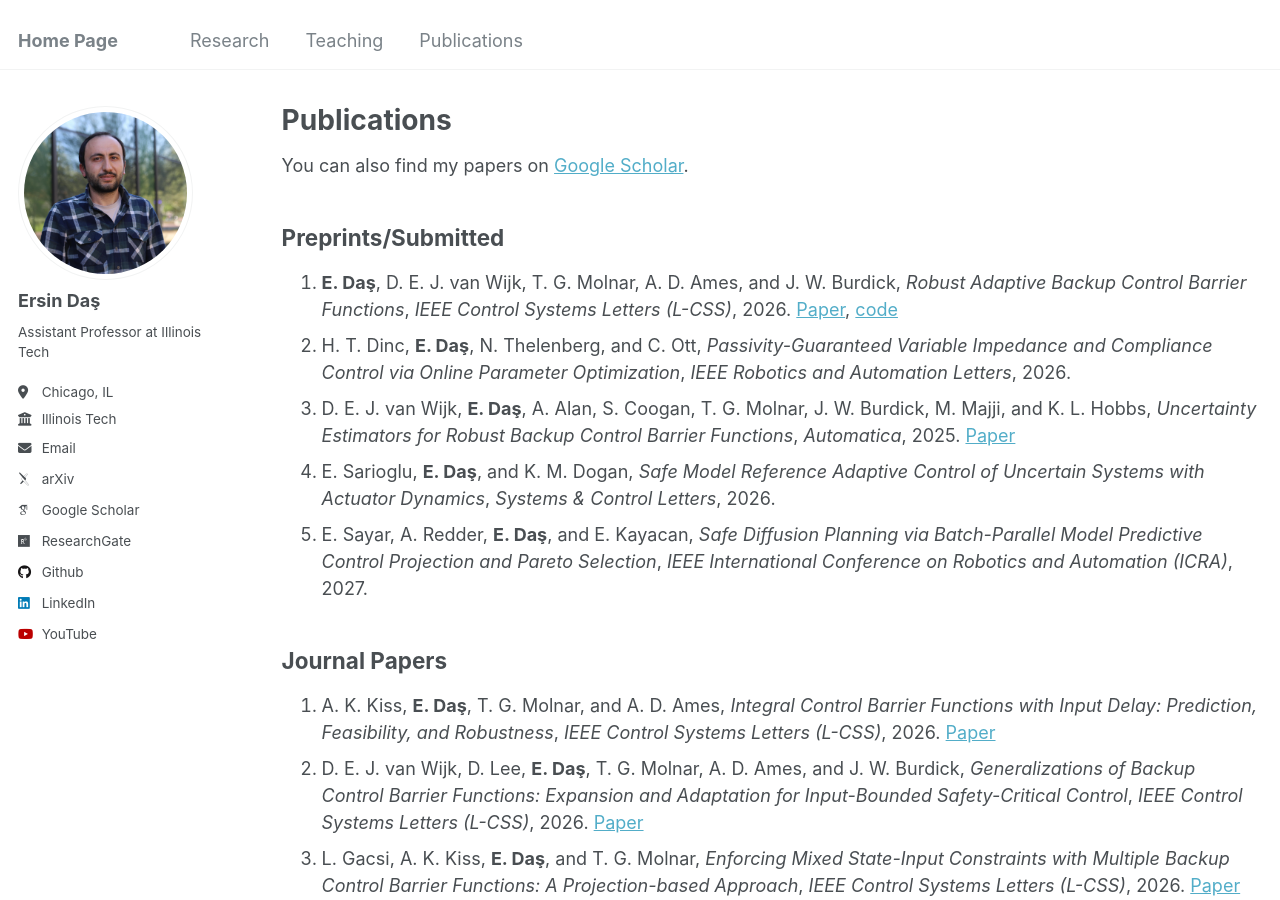
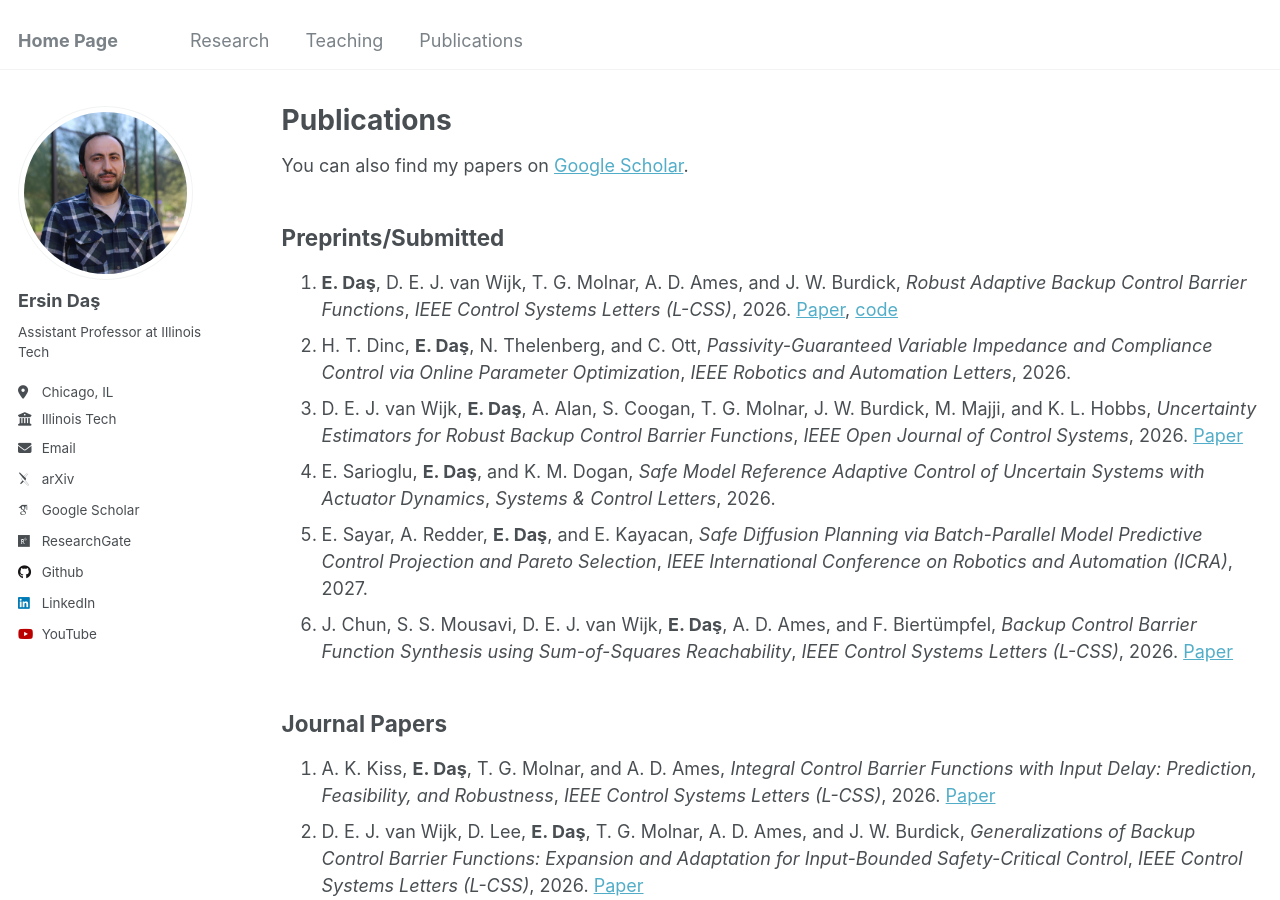
Before and after one commit to ersindas/ersindas.github.io, a Jekyll site: the page built from _pages/publications.md, in a window 1280 px wide and 900 px high. Built offline with Jekyll 4.4.1, drawn with Linux system fonts in a browser that asks for light colours; some web fonts are replaced.

Commit message:
Update publication details and journal names

```diff
--- a/_pages/publications.md
+++ b/_pages/publications.md
@@ -10,10 +10,11 @@ author_profile: true
 ## Preprints/Submitted
 1. **E. Daş**, D. E. J. van Wijk, T. G. Molnar, A. D. Ames, and J. W. Burdick, *Robust Adaptive Backup Control Barrier Functions*, *IEEE Control Systems Letters (L-CSS)*, 2026. [Paper](https://arxiv.org/pdf/2607.20842), [code](https://github.com/ersindas/abCBFs)
 2. H. T. Dinc, **E. Daş**, N. Thelenberg, and C. Ott, *Passivity-Guaranteed Variable Impedance and Compliance Control via Online Parameter Optimization*, *IEEE Robotics and Automation Letters*, 2026.
-3. D. E. J. van Wijk, **E. Daş**, A. Alan, S. Coogan, T. G. Molnar, J. W. Burdick, M. Majji, and K. L. Hobbs, *Uncertainty Estimators for Robust Backup Control Barrier Functions*, *Automatica*, 2025. [Paper](https://arxiv.org/pdf/2503.15734)
+3. D. E. J. van Wijk, **E. Daş**, A. Alan, S. Coogan, T. G. Molnar, J. W. Burdick, M. Majji, and K. L. Hobbs, *Uncertainty Estimators for Robust Backup Control Barrier Functions*, *IEEE Open Journal of Control Systems*, 2026. [Paper](https://arxiv.org/pdf/2503.15734)
 4. E. Sarioglu, **E. Daş**, and K. M. Dogan, *Safe Model Reference Adaptive Control of Uncertain Systems with
 Actuator Dynamics*, *Systems & Control Letters*, 2026.
 5. E. Sayar, A. Redder, **E. Daş**, and E. Kayacan, *Safe Diffusion Planning via Batch-Parallel Model Predictive Control Projection and Pareto Selection*, *IEEE International Conference on Robotics and Automation (ICRA)*, 2027.
+6. J. Chun, S. S. Mousavi, D. E. J. van Wijk, **E. Daş**, A. D. Ames, and F. Biertümpfel, *Backup Control Barrier Function Synthesis using Sum-of-Squares Reachability*, *IEEE Control Systems Letters (L-CSS)*, 2026. [Paper](https://arxiv.org/pdf/2608.27916)
 
 ## Journal Papers
 1. A. K. Kiss, **E. Daş**, T. G. Molnar, and A. D. Ames, *Integral Control Barrier Functions with Input Delay: Prediction, Feasibility, and Robustness*, *IEEE Control Systems Letters (L-CSS)*, 2026. [Paper](https://arxiv.org/pdf/2603.24566)
```
